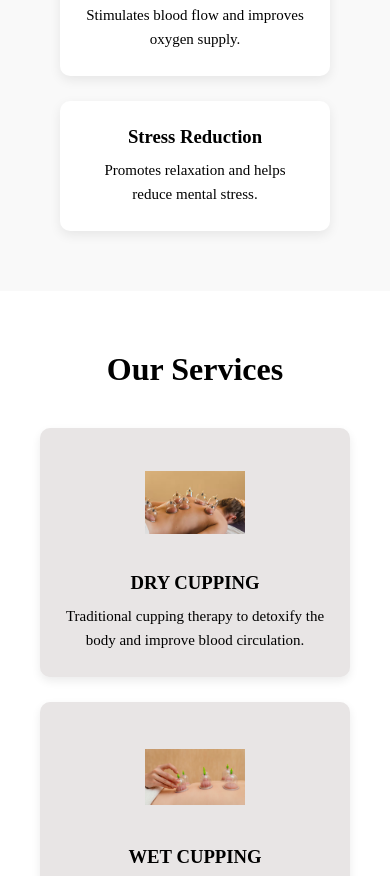
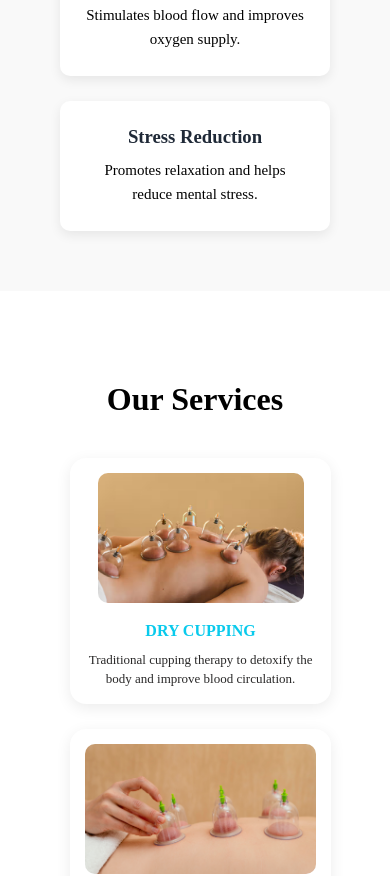
Before and after one commit to AnilMende/Clinic-Appointment-Booking-System-MERN-, a React (Vite) app in the folder frontend/: page / in a window 390 px wide. Shown: the part 3220-4096 px from the top of the page. Built offline with nearby package versions, Linux system fonts and the light colour scheme.

Commit message:
added styling for the pages

```diff
--- a/frontend/src/components/Benefits/Benefits.css
+++ b/frontend/src/components/Benefits/Benefits.css
@@ -35,10 +35,16 @@
 
 .benefit-card:hover{
     background: rgb(251, 250, 250);
+    border: 2px solid #09caec;;
 }
 
 .benefit-card h3{
     margin-bottom: 10px;
+    color: #1f2937;
+}
+
+.benefit-card:hover h3 {
+  color: #09caec;
 }
 
 .benefit-card p{
--- a/frontend/src/components/ContactComponent/ContactComponent.css
+++ b/frontend/src/components/ContactComponent/ContactComponent.css
@@ -32,6 +32,10 @@
     text-decoration: none;
 }
 
+.contact-card:hover{
+  border: 2px solid #09caec;
+}
+
 /* Forcing card to stay inside the screen for small screen sizes */
 .contact-card {
   width: 100%;
@@ -45,7 +49,7 @@
 
 .contact-card h3{
     margin-bottom: 10px;
-    color: rgb(83, 83, 202);
+    color: #09caec;
     text-decoration: none;
 }
 
--- a/frontend/src/components/ServicesComponent/ServicesComponent.css
+++ b/frontend/src/components/ServicesComponent/ServicesComponent.css
@@ -1,49 +1,66 @@
-
-.services{
+.services {
     padding: 60px 40px;
     background: white;
 }
 
-.services-container{
+.services-container {
     width: 100%;
     max-width: 1200px;
     margin: auto;
     text-align: center;
 }
 
-.services-title{
+.services-title {
     font-size: 32px;
     margin-bottom: 40px;
 }
 
-.services-grid{
+.services-grid {
     display: grid;
-    grid-template-columns: repeat(3,1fr);
+    grid-template-columns: repeat(3, 1fr);
     gap: 25px;
 }
 
-.service-card{
-    background: #e8e5e5;
-    padding: 25px;
-    border-radius: 10px;
-    box-shadow: 0px 4px 10px rgba(0,0,0,0.08);
+/* Service Card */
+.service-card {
+    background: #fff;
+    border-radius: 16px;
+    padding: 20px;
+    text-align: center;
+    box-shadow: 0 4px 15px rgba(0, 0, 0, 0.08);
+    transition: all 0.3s ease;
     cursor: pointer;
 }
 
+/* Image */
 .service-card img {
-  width: 100px;
-  height: 100px;
-  object-fit: contain;
-  margin-bottom: 15px;
+    height: 130px;
+    border-radius: 10px;
+    object-fit: contain;
+    margin-bottom: 15px;
 }
 
-.service-card h3{
+/* Title */
+.service-card h3 {
+    font-size: 18px;
+    font-weight: 600;
     margin-bottom: 10px;
+    color: #09caec;
 }
 
-.service-card p{
-    font-size: 15px;
-    line-height: 1.6;
+/* Description */
+.service-card p {
+    font-size: 14px;
+    line-height: 1.5;
+    color: #292828;
+    font-weight: 500;
+}
+
+/* Hover Effect (Desktop only feel) */
+.service-card:hover {
+    transform: translateY(-8px) scale(1.02);
+    box-shadow: 0 8px 25px rgba(0, 0, 0, 0.12);
+    border: 2px solid #06b6d4;
 }
 
 .services-info {
@@ -53,18 +70,18 @@
     margin-top: 30px;
 }
 
-.services-info img{
+.services-info img {
     height: 70px;
 }
 
-.services-info p{
+.services-info p {
     font-size: 20px;
     margin-left: 5px;
     color: red;
     font-weight: bold;
 }
 
-.services-bottom{
+.services-bottom {
     margin-top: 20px;
     display: flex;
     align-items: center;
@@ -73,13 +90,31 @@
     font-weight: 600;
 }
 
-.services{
+.services {
     scroll-margin-top: 90px;
 }
 
 /* Mobile Responsiveness */
-@media (max-width:768px){
-    .services-grid{
+@media (max-width:768px) {
+    .services-grid {
         grid-template-columns: 1fr;
     }
+
+    .services-container {
+        padding: 30px;
+        gap: 15px;
+    }
+
+    .service-card {
+        padding: 15px;
+    }
+
+    .service-card h3 {
+        font-size: 16px;
+    }
+
+    .service-card p {
+        font-size: 13px;
+        font-weight: 500;
+    }
 }
--- a/frontend/src/components/Testimonials/Testimonials.css
+++ b/frontend/src/components/Testimonials/Testimonials.css
@@ -30,6 +30,11 @@
     cursor: pointer;
 }
 
+.testimonial-card:hover{
+    border: 2px solid #09caec;
+}
+
+
 .testimonial-text{
     font-size: 16px;
     margin-bottom: 15px;
@@ -38,7 +43,11 @@
 
 .testimonial-name{
     font-size: 14px;
-    color: #555;
+    color: #1f2937;
+}
+
+.testimonial-name:hover{
+    color: #09caec;
 }
 
 /* Mobile Responsiveness */
```
